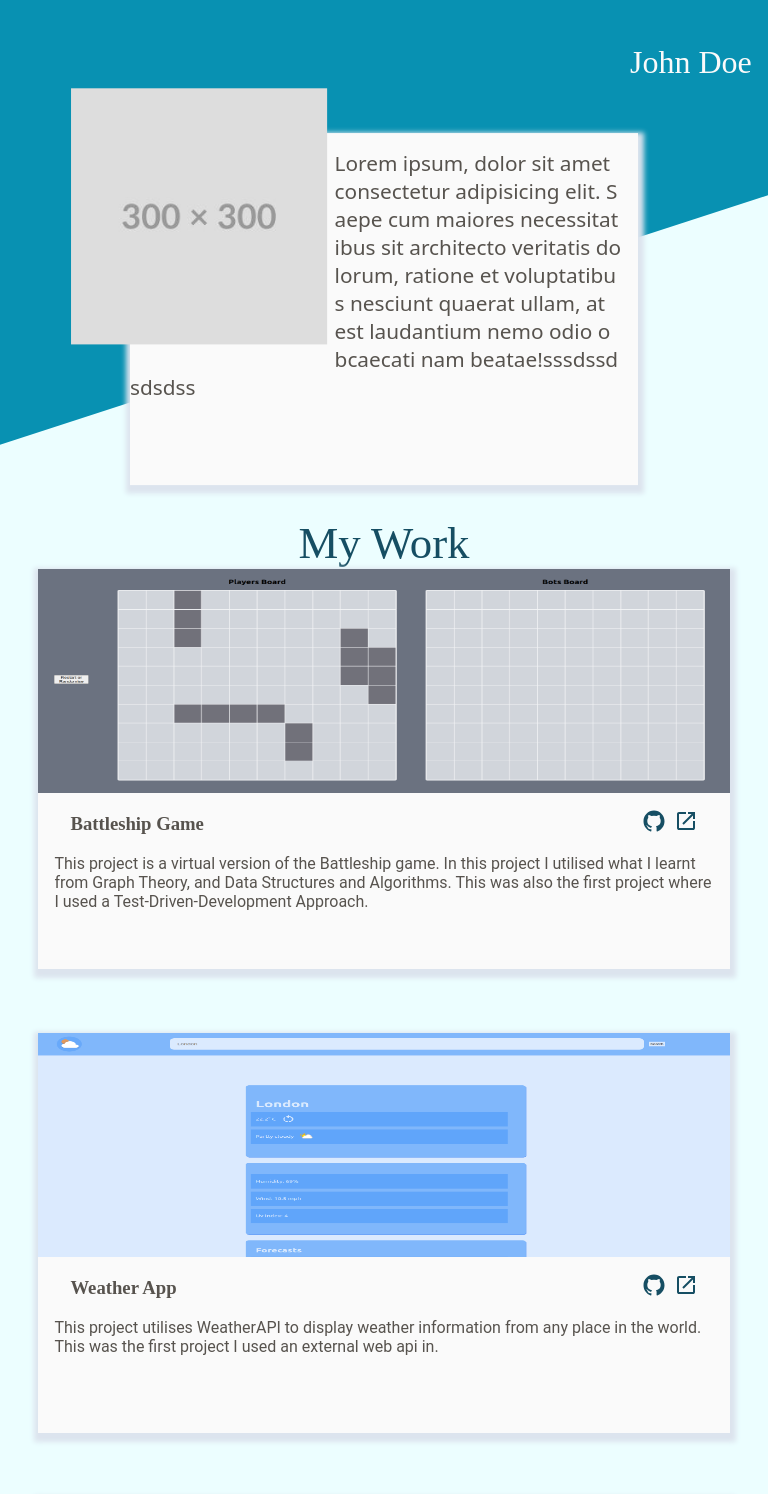
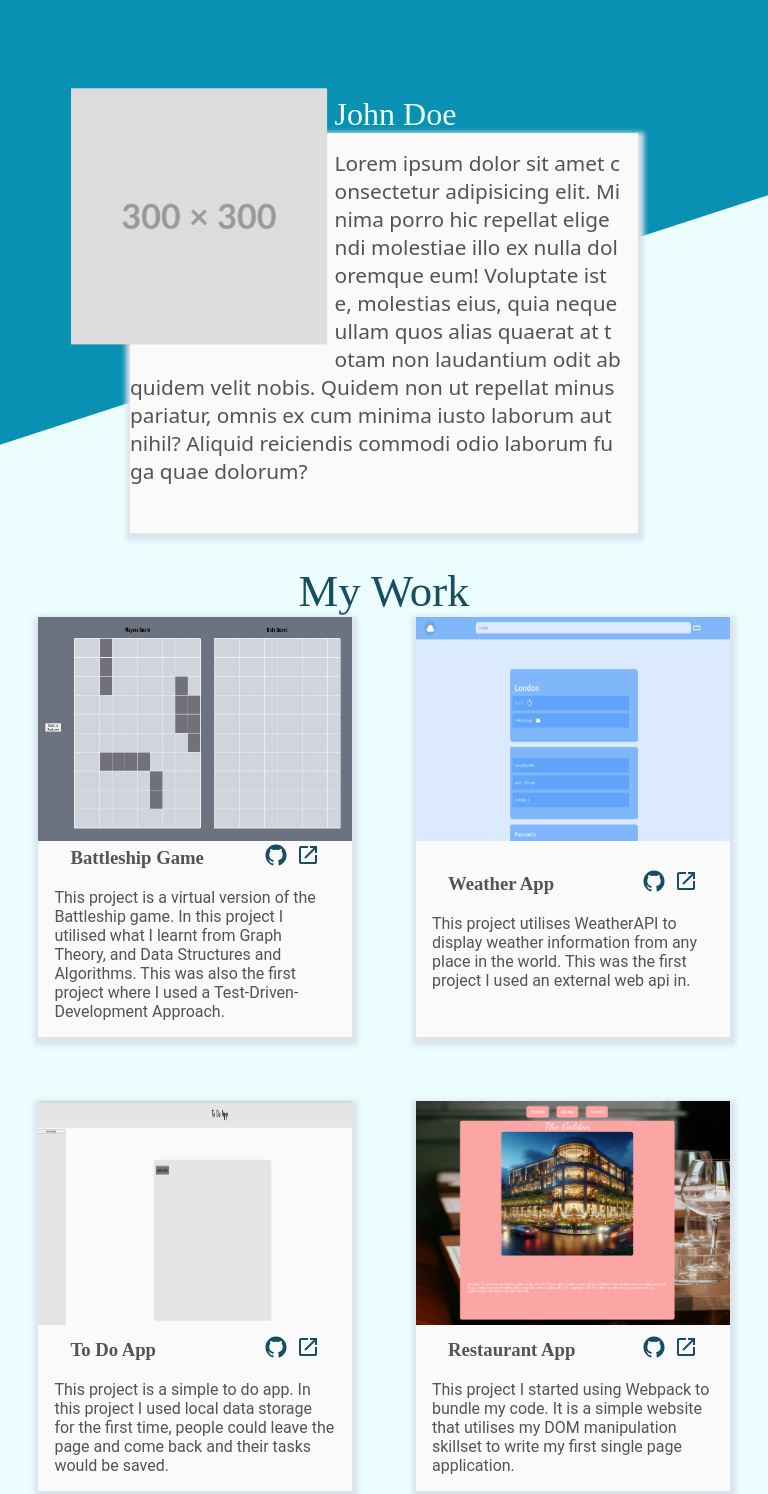
Before and after one commit to Liamsuu/Homepage, a website built with webpack: page src/index.html in a window 768 px wide. Shown: the top 1494 px of the page. Built offline with nearby package versions, Linux system fonts and the light colour scheme.

Commit message:
Complete tablet size design

```diff
--- a/src/index.css
+++ b/src/index.css
@@ -180,8 +180,14 @@ footer div a img {
     hue-rotate(184deg) brightness(99%) contrast(118%);
 }
 
+#footer-image {
+  width: 100%;
+  height: auto;
+  padding-top: 3rem;
+}
+
 /* Tablet devices */
-@media (max-width: 768px) and (min-width: 481px) {
+@media (max-width: 768px) and (min-width: 626px) {
   header {
     transform: skewY(-18deg) translateY(-10rem);
   }
@@ -196,21 +202,13 @@ footer div a img {
   }
 
   #name {
-    position: absolute;
-    top: 2rem;
-    box-shadow: none;
-    height: max-content;
-    width: max-content;
-    font-size: 2rem;
-    background-color: transparent;
-    text-wrap: nowrap;
-    color: #fafafa;
+    display: none;
   }
 
   #larger-sizes-image {
     display: block;
-    height: 70%;
-    width: 80%;
+    max-height: 80%;
+    max-width: 80%;
     padding-top: 1rem;
     padding-right: 1rem;
     text-wrap: wrap;
@@ -241,7 +239,14 @@ footer div a img {
     padding-left: 10%;
     padding-right: 10%;
   }
+  #tablet-name {
+    position: absolute;
+    bottom: 25rem;
 
+    font-size: 2rem;
+    font-family: playfair;
+    color: #ecfeff;
+  }
   #larger-screen-about-me {
     display: block;
     background-color: red;
@@ -251,11 +256,40 @@ footer div a img {
     transform: skewY(18deg) translateY(17rem);
   }
 
-  footer {
-    margin-top: auto;
-  }
   #mobile-about-section {
     display: none;
+  }
+
+  main {
+    margin-top: 3rem;
+  }
+
+  #project-wrapper {
+    grid-template-columns: 1fr 1fr;
+    grid-template-rows: 1fr 1fr 1fr;
+    height: 80rem;
+  }
+
+  .project-box {
+    max-height: 420px;
+    min-width: 260px;
+  }
+
+  footer {
+    display: flex;
+    align-items: center;
+  }
+
+  footer h2,
+  footer div {
+    margin-right: auto;
+  }
+
+  #footer-image {
+    height: 20rem;
+    width: 50%;
+    padding-bottom: 2rem;
+    padding-right: 2rem;
   }
 }
 
--- a/src/index.html
+++ b/src/index.html
@@ -27,10 +27,14 @@
             alt="Placeholder of man"
           />
         </picture>
-        Lorem ipsum, dolor sit amet consectetur adipisicing elit. Saepe cum
-        maiores necessitatibus sit architecto veritatis dolorum, ratione et
-        voluptatibus nesciunt quaerat ullam, at est laudantium nemo odio
-        obcaecati nam beatae!sssdssdsdsdss
+
+        <span id="tablet-name">John Doe</span>Lorem ipsum dolor sit amet
+        consectetur adipisicing elit. Minima porro hic repellat eligendi
+        molestiae illo ex nulla doloremque eum! Voluptate iste, molestias eius,
+        quia neque ullam quos alias quaerat at totam non laudantium odit ab
+        quidem velit nobis. Quidem non ut repellat minus pariatur, omnis ex cum
+        minima iusto laborum aut nihil? Aliquid reiciendis commodi odio laborum
+        fuga quae dolorum?
       </p>
       <p id="name">John Doe</p>
     </header>
@@ -247,7 +251,7 @@
         </div>
       </div>
       <img
-        style="width: 100%; height: auto; padding-top: 3rem"
+        id="footer-image"
         src="./assets/images/portrait/placeholder-small.jpeg"
         alt=""
       />
```
